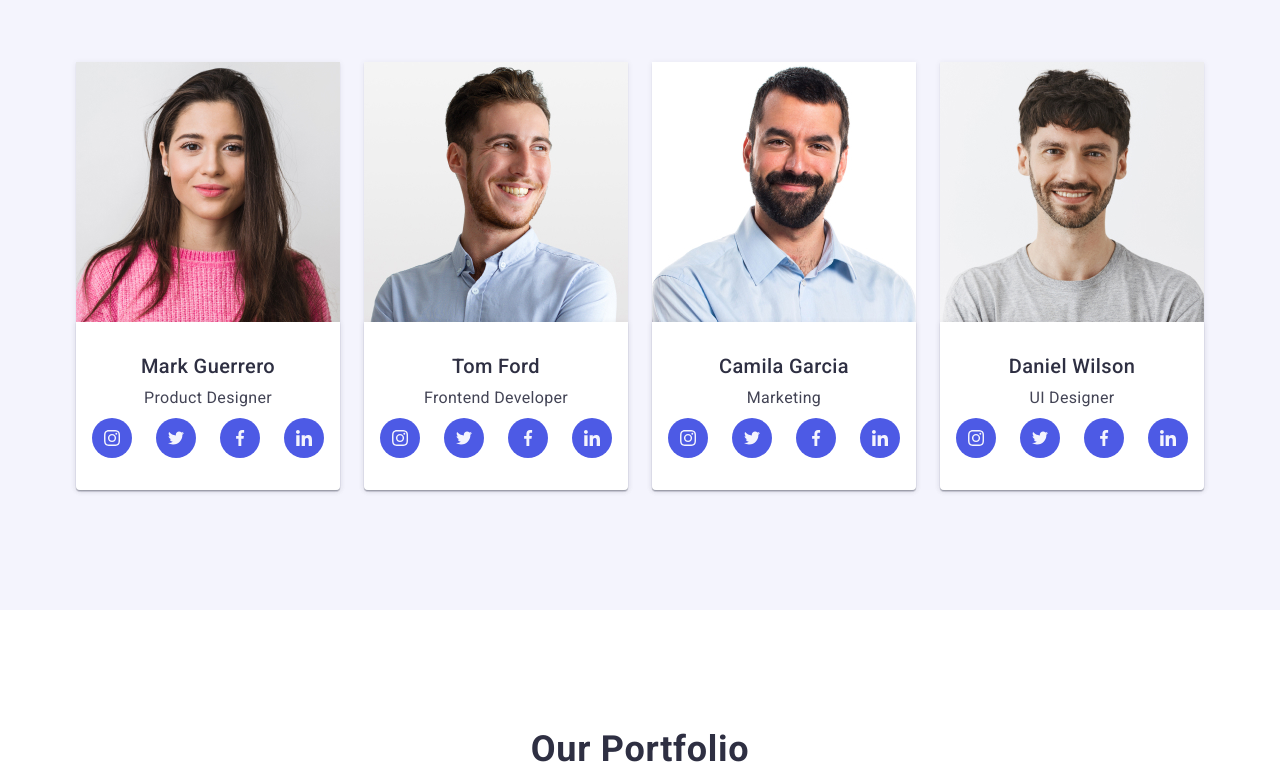
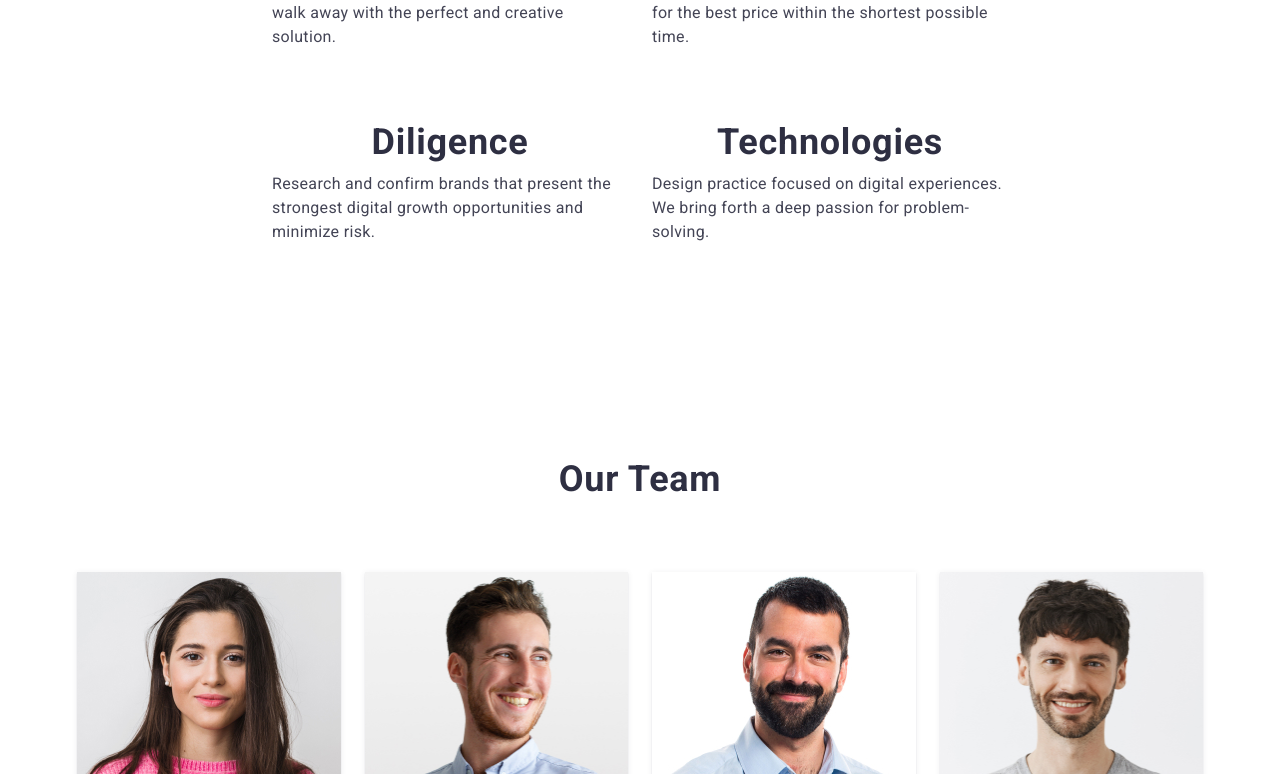
Before and after one commit to Liubov-Pysana/goit-markup-hw-05, a plain HTML site: page index.html in a window 1280 px wide. Shown: the part 755-1529 px from the top of the page. Drawn offline with nearby package versions, Linux system fonts and the light colour scheme.

Commit message:
moved 320 propertis from media.css to styles.css

```diff
--- a/css/media.css
+++ b/css/media.css
@@ -1,73 +1,97 @@
 /* ---------------------------------------Media screen 320-------------------------------- */
 
 @media screen and (min-width: 320px) {
-    .container {
+    /* .container {
         max-width: 288px;
-    }
+    } */
 
     /* Hero */
 
-    .hero-title {
+    /* .hero-title {
         font-size: 36px;
         margin-bottom: 76px;
         width: 200px;
+    } */
+
+    /* .hero-btn {
+        min-width: 169px;
+        height: 56px;
+    } */
+
+    /* section 2 What we do */
+
+    /* .what-we-do {
+        padding: 96px 16px;
+    } */
+
+    /* .what-we-do-list {
+        flex-wrap: wrap;
+        flex-direction: row;
+        width: 100%;
+        gap: 72px;
     }
 
-    .hero-btn {
-        min-width: 169px;
-        height: 56px;
-    }
+    .what-we-do-item {
+        width: 100%;
+    } */
+
+    /* .what-we-do-item-block {
+        display: none;
+    } */
+
+    /* .what-we-do-subtitle {
+        font-size: 36px;
+        text-align: center;
+    } */
 
     /* section 3 Our-team */
 
-    .our-team {
+    /* .our-team {
         padding: 96px 16px;
-    }
+    } */
 
-    .our-team-list {
+    /* .our-team-list {
         display: flex;
         flex-wrap: wrap;
         flex-direction: row;
         width: 100%;
         row-gap: 72px;
-    }
+    } */
 
-    .our-team-item {
-        background-color: #ffffff;
+    /* .our-team-item {
         width: 100%;
-        /* gap: 72px; */
-    }
+    } */
 
-    .our-team-item-container {
+    /* .our-team-item-container {
         width: 100%;
         padding: 32px 0;
         justify-content: center;
         align-items: center;
         gap: 32px;
-    }
+    } */
 
     /* Section 4 Our portfolio */
 
-    .our-portfolio {
+    /* .our-portfolio {
         padding: 96px 0 72px 0;
-    }
+    } */
 
-    .our-portfolio-list {
+    /* .our-portfolio-list {
         display: flex;
         width: 288px;
         padding-bottom: 32px;
         flex-direction: column;
         align-items: flex-start;
-    }
-    .our-portfolio-item {
+    } */
+    /* .our-portfolio-item {
         width: 100%;
-    }
+    } */
 
-    .our-portfolio-item-container {
-        /* padding: 32px 0; */
-        /* border: 1px solid #e7e9fc;
-        border-top: none; */
-    }
+    /* .our-portfolio-item-container {
+        padding: 32px 0;
+        border: 1px solid #e7e9fc;
+        border-top: none;
+    } */
 }
 
 /* -------------------------------------Media screen 768-------------------------------------- */
@@ -92,6 +116,26 @@
         height: 56px;
     }
 
+    /* section 2 What we do */
+
+    .what-we-do > .container {
+        max-width: 768px;
+    }
+
+    .what-we-do-list {
+        flex-wrap: wrap;
+        flex-direction: row;
+        width: 100%;
+        row-gap: 72px;
+        column-gap: 24px;
+    }
+
+    .what-we-do-item {
+        width: calc((100% - 24px) / 2);
+    }
+
+    /* section 3 Our-team */
+
     .our-team {
         padding: 96px 96px;
     }
@@ -111,6 +155,16 @@
         align-items: center;
     }
 
+    .our-team-item-container {
+        padding: 32px 0;
+        flex-direction: column;
+        justify-content: center;
+        align-items: center;
+        gap: 32px;
+    }
+
+    /* Section 4 Our portfolio */
+
     .our-portfolio {
         padding: 96px 0 96px 0;
     }
@@ -120,19 +174,6 @@
         flex-direction: row;
         width: 100%;
         padding-bottom: 32px;
-    }
-
-    /* .our-team-item-photo {
-        justify-content: center;
-        align-items: center;
-    } ------------delited clas from html file------------*/
-
-    .our-team-item-container {
-        padding: 32px 0;
-        flex-direction: column;
-        justify-content: center;
-        align-items: center;
-        gap: 32px;
     }
 
     .our-portfolio-item {
@@ -147,6 +188,10 @@
         max-width: 1158px;
     }
 
+    /* section 2 What we do */
+
+    /* section 3 Our-team */
+
     .our-team {
         padding: 120px 0 120px 0;
     }
@@ -156,6 +201,8 @@
     .our-team-item {
         width: calc((100% - 72px) / 4);
     }
+
+    /* Section 4 Our portfolio */
 
     .our-portfolio {
         padding: 120px 0 120px 0;
--- a/css/styles.css
+++ b/css/styles.css
@@ -57,10 +57,10 @@ img {
 
 .container {
     /* width: 1158px; */
-    width: 100%;
+    /* width: 100%; */
     max-width: 320px;
     margin: 0 auto;
-    padding: 0 15px;
+    padding: 0 16px;
 }
 
 .header-container {
@@ -197,13 +197,17 @@ img {
 .hero-title {
     color: #fff;
     text-align: center;
-    font-size: 56px;
+    /* font-size: 56px; */
     font-style: normal;
     font-weight: 700;
     line-height: 1.07;
     letter-spacing: 0.02em;
     max-width: 496px;
     margin: 0 auto 48px;
+
+    font-size: 36px;
+    margin-bottom: 76px;
+    width: 200px;
 }
 
 .hero-btn {
@@ -243,20 +247,26 @@ img {
 
 /* Section 2 */
 .what-we-do {
-    padding: 120px 0;
+    /* padding: 120px 0; */
+    padding: 96px 16px;
 }
 
 .what-we-do-list {
     display: flex;
-    gap: 24px;
+    /* gap: 24px; */
+    flex-wrap: wrap;
+    flex-direction: row;
+    width: 100%;
+    gap: 72px;
 }
 
 .what-we-do-item {
-    width: calc((100% - 72px) / 4);
+    /* width: calc((100% - 72px) / 4); */
+    width: 100%;
 }
 
 .what-we-do-item-block {
-    display: flex;
+    /* display: flex;
     justify-content: center;
     align-items: center;
     flex-shrink: 0;
@@ -264,7 +274,9 @@ img {
     border: 1px solid #8e8f99;
     background: #f4f4fd;
     margin-bottom: 8px;
-    height: 112px;
+    height: 112px; */
+
+    display: none;
 }
 
 .what-we-do-item-icon {
@@ -278,12 +290,16 @@ img {
 } */
 
 .what-we-do-subtitle {
-    font-weight: 500;
-    font-size: 20px;
+    /* font-weight: 500; */
+    /* font-size: 20px; */
     line-height: 1.2;
     letter-spacing: 0.02em;
     color: #2e2f42;
     margin-bottom: 8px;
+
+    font-weight: 700;
+    font-size: 36px;
+    text-align: center;
 }
 
 .what-we-do-text {
@@ -295,9 +311,11 @@ img {
 
 /* Section 3 */
 .our-team {
-    background-color: #f4f4fd;
+    /* background-color: #f4f4fd;
     padding-top: 120px;
-    padding-bottom: 120px;
+    padding-bottom: 120px; */
+
+    padding: 96px 16px;
 }
 
 .our-team-title {
@@ -314,14 +332,21 @@ img {
 .our-team-list {
     display: flex;
     gap: 24px;
+
+    flex-wrap: wrap;
+    flex-direction: row;
+    width: 100%;
+    row-gap: 72px;
 }
 
 .our-team-item {
     background-color: #ffffff;
-    width: calc((100% - 72px) / 4);
+    /* width: calc((100% - 72px) / 4); */
     border-radius: 0px 0px 4px 4px;
     box-shadow: 0px 1px 6px rgba(46, 47, 66, 0.08), 0px 1px 1px rgba(46, 47, 66, 0.16),
         0px 2px 1px rgba(46, 47, 66, 0.08);
+
+    width: 100%;
 }
 
 .our-team-item-container {
@@ -329,11 +354,14 @@ img {
     flex-direction: column;
     justify-content: center;
     align-items: center;
-    gap: 32px;
+    /* gap: 32px; */
     border-radius: 0px 0px 4px 4px;
     background: #fff;
     box-shadow: 0px 2px 1px 0px rgba(46, 47, 66, 0.08), 0px 1px 1px 0px rgba(46, 47, 66, 0.16),
         0px 1px 6px 0px rgba(46, 47, 66, 0.08);
+
+    width: 100%;
+    padding: 32px 0;
 }
 
 .icon-list {
@@ -403,7 +431,9 @@ img {
 /* Section 4 */
 
 .our-portfolio {
-    padding: 120px 0 120px 0;
+    /* padding: 120px 0 120px 0; */
+
+    padding: 96px 0 72px 0;
 }
 .our-portfolio-title {
     margin-bottom: 72px;
@@ -419,11 +449,18 @@ img {
     flex-wrap: wrap;
     column-gap: 24px;
     row-gap: 48px;
+
+    width: 288px;
+    padding-bottom: 32px;
+    flex-direction: column;
+    /* align-items: flex-start; */
 }
 
 .our-portfolio-item {
     /* width: calc((100% - 48px) / 3); */
     transition: box-shadow 250ms cubic-bezier(0.4, 0, 0.2, 1);
+
+    width: 100%;
 }
 
 .our-portfolio-item:hover {
--- a/index.html
+++ b/index.html
@@ -47,7 +47,7 @@
                 </div>
             </section>
 
-            <!-- <section class="what-we-do">
+            <section class="what-we-do">
                 <div class="container">
                     <h2 class="visually-hidden">What we do</h2>
                     <ul class="what-we-do-list">
@@ -101,7 +101,7 @@
                         </li>
                     </ul>
                 </div>
-            </section> -->
+            </section>
 
             <section class="our-team">
                 <div class="container">
```
